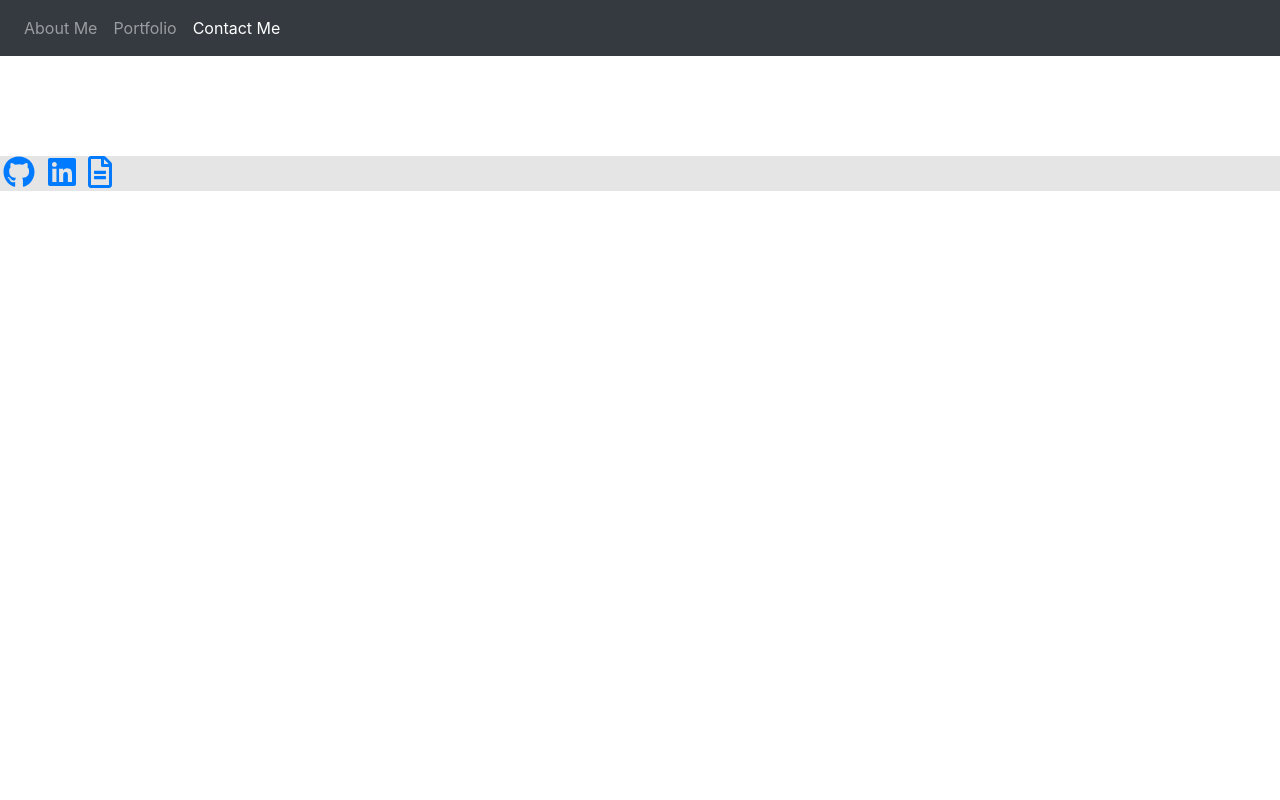
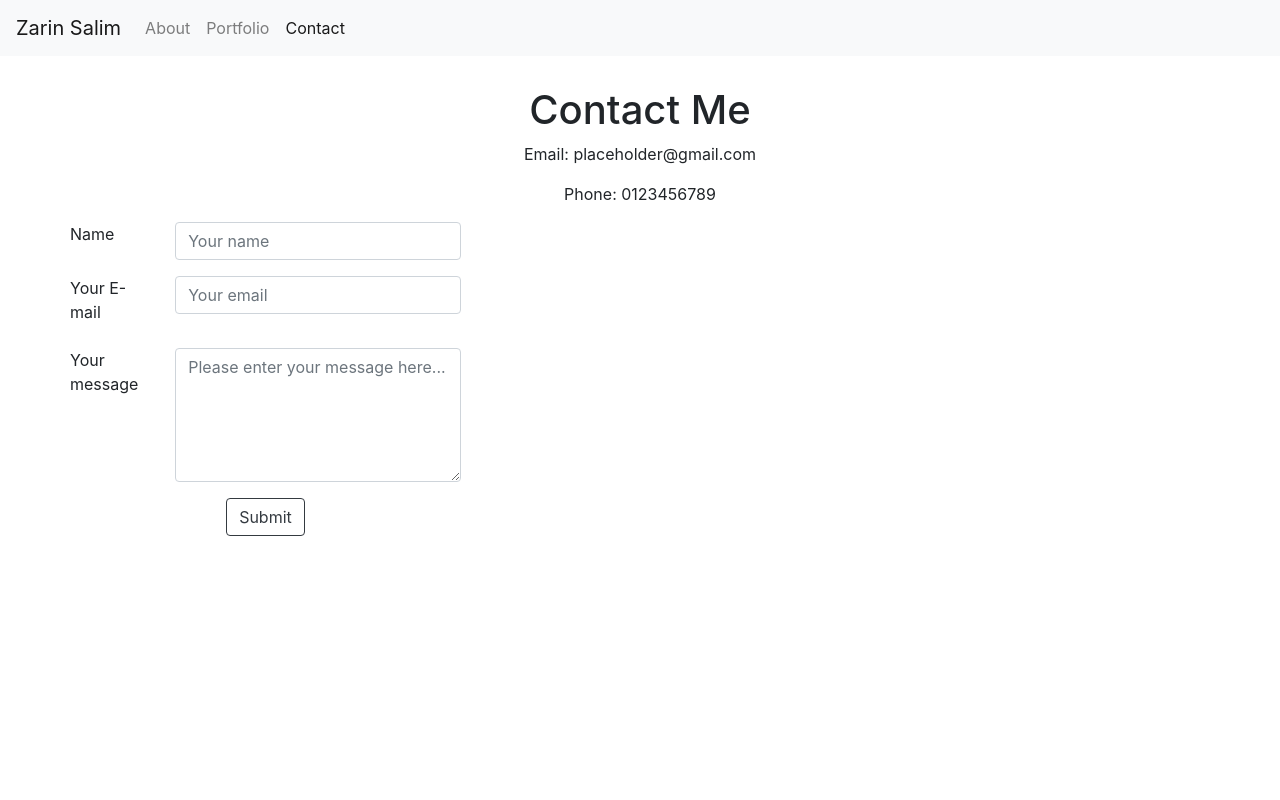
Before and after one commit to zs274/React-Portfolio, a React (Create React App) app: page /contact in a window 1280 px wide. Shown: the top 800 px of the page. Built offline with nearby package versions, Linux system fonts and the light colour scheme.

Commit message:
fixed issue that kept adding horizontal scroll, edited contact form, edited about page

```diff
--- a/src/App.css
+++ b/src/App.css
@@ -1,5 +1,9 @@
 .App {
   text-align: center;
+  height: 100vh;
+  width: 100vw;
+  max-width: 900px;
+  padding: 1rem;
 }
 
 .App-logo {
@@ -36,3 +40,19 @@
     transform: rotate(360deg);
   }
 }
+
+*, *::before, *::after {
+  box-sizing: inherit;
+}
+
+html {
+  /* this makes sure the padding and the border is included in the box sizing */
+  box-sizing: border-box;
+  overflow-y: hidden;
+}
+
+html body {
+  padding: 0;
+  margin: 0;
+  overflow-y: hidden;
+}
--- a/src/App.js
+++ b/src/App.js
@@ -1,11 +1,10 @@
 import React from "react";
 import { BrowserRouter as Router, Route } from "react-router-dom";
+import Contact from "./pages/Contact";
 import About from "./pages/About";
 import Navbar from "./components/Navbar";
 import Footer from "./components/Footer";
 import Wrapper from "./components/Wrapper";
-
-
 
 function App() {
   return (
@@ -15,6 +14,7 @@ function App() {
         <Wrapper>
           <Route exact path="/" component={About} />
           <Route exact path="/about" component={About} />
+          <Route exact path="/contact" component={Contact} />
         </Wrapper>
         <Footer />
       </div>
@@ -22,5 +22,4 @@ function App() {
   );
 }
 
-
 export default App;
--- a/src/components/Footer/index.js
+++ b/src/components/Footer/index.js
@@ -1,25 +1,12 @@
 import React from "react";
 import "./style.css";
-import { IconContext } from "react-icons";
-import { FaGithub, FaLinkedin, FaRegFileAlt } from "react-icons/fa";
-
 
 function Footer() {
-    return (
-        <IconContext.Provider value={{ size: "2em" }}>
-            <footer className="footer">
-                <span className="fa-stack">
-                    <a href="https://github.com/zs274">
-                        <FaGithub /></a> </span>
-                <span className="fa-stack">
-                    <a href="https://www.linkedin.com/in/zarin-salim-0107871bb">
-                        <FaLinkedin /></a></span>
-                <span className="fa-stack">
-                <a href="https://drive.google.com/file/d/13-_HL_4i1glhJXXfCgqHtEcVRuJvAgEe/view?usp=sharing">
-                    <FaRegFileAlt /></a></span>
-            </footer>
-        </IconContext.Provider>
-    );
+  return (
+    <footer className="footer">
+      <span>Zarin Salim</span>
+    </footer>
+  );
 }
 
 export default Footer;
--- a/src/components/Footer/style.css
+++ b/src/components/Footer/style.css
@@ -1,13 +1,14 @@
 .footer {
-    min-height: 35px;
+    min-height: 100px;
     background: #E5E5E5;
     position: sticky;
   }
 
   .footer span {
+    position: absolute;
     bottom: 0;
     left: 0;
     right: 0;
-    margin-top: 10px;
     padding: 3px;
+    background: #B8B8B8;
   }
--- a/src/components/Header/style.css
+++ b/src/components/Hero/style.css
@@ -1,11 +1,11 @@
 .hero {
-    /* height: 200px; */
+    height: 500px;
     background-size: cover;
     background-position: center;
     position: relative;
   }
 
-  /* .hero::after {
+  .hero::after {
     content: "";
     display: block;
     opacity: .4;
@@ -15,21 +15,19 @@
     left: 0;
     right: 0;
     background: black;
-  } */ */
+  }
 
   .hero * {
     position: relative;
     z-index: 2;
   }
 
+  .hero h1, .hero h2 {
+    color: white;
+  }
+
   .hero h1 {
-    color: white;
     font-size: 60px;
     padding-top: 140px;
     margin-top: 0;
-    padding-bottom: 50px;
   }
-
-  #about {
-    text-align: center;
-  }
--- a/src/components/Navbar/index.js
+++ b/src/components/Navbar/index.js
@@ -1,27 +1,32 @@
+import React from "react";
 import { Link } from "react-router-dom";
-import React, { useState } from 'react';
+import "./style.css";
+
+// Depending on the current path, this component sets the "active" class on the appropriate navigation link item
 function Navbar() {
-    const [isNavCollapsed, setIsNavCollapsed] = useState(true);
-    const handleNavCollapse = () => setIsNavCollapsed(!isNavCollapsed);
   return (
-        <nav className="navbar navbar-expand-lg navbar-dark bg-dark">
-            <button className="custom-toggler navbar-toggler" type="button" data-toggle="collapse" data-target="#navbarsExample09" aria-controls="navbarsExample09" aria-expanded={!isNavCollapsed ? true : false} aria-label="Toggle navigation" onClick={handleNavCollapse}>
-                <span className="navbar-toggler-icon"></span>
-            </button>
-            <div className={`${isNavCollapsed ? 'collapse' : ''} navbar-collapse`} id="navbarsExample09">
+    <nav className="navbar navbar-expand-lg navbar-light bg-light">
+      <Link className="navbar-brand" to="/">
+        Zarin Salim
+      </Link>
+      <div>
         <ul className="navbar-nav">
           <li className="nav-item">
             <Link
               to="/"
-                            className={window.location.pathname === "/" || window.location.pathname === "/" ? "nav-link active" : "nav-link"}
+              className={
+                window.location.pathname === "/" || window.location.pathname === "/about"
+                  ? "nav-link active"
+                  : "nav-link"
+              }
             >
-                            About Me
+              About
             </Link>
           </li>
           <li className="nav-item">
             <Link
               to="/portfolio"
-                            className= {window.location.pathname === "/portfolio" ? "nav-link active" : "nav-link"}
+              className={window.location.pathname === "/portfolio" ? "nav-link active" : "nav-link"}
             >
               Portfolio
             </Link>
@@ -31,7 +36,7 @@ function Navbar() {
               to="/contact"
               className={window.location.pathname === "/contact" ? "nav-link active" : "nav-link"}
             >
-                            Contact Me
+              Contact
             </Link>
           </li>
         </ul>
@@ -39,4 +44,5 @@ function Navbar() {
     </nav>
   );
 }
+
 export default Navbar;
--- /dev/null
+++ b/src/components/Navbar/style.css
@@ -0,0 +1,3 @@
+nav.navbar.navbar-default {
+    margin-bottom: 0;
+  }
--- a/src/index.css
+++ b/src/index.css
@@ -1,13 +1,13 @@
-body {
-  margin: 0;
-  font-family: -apple-system, BlinkMacSystemFont, 'Segoe UI', 'Roboto', 'Oxygen',
-    'Ubuntu', 'Cantarell', 'Fira Sans', 'Droid Sans', 'Helvetica Neue',
-    sans-serif;
-  -webkit-font-smoothing: antialiased;
-  -moz-osx-font-smoothing: grayscale;
+* {
+  box-sizing: border-box;
 }
 
-code {
-  font-family: source-code-pro, Menlo, Monaco, Consolas, 'Courier New',
-    monospace;
+html,
+body,
+#root,
+#root > div,
+div[data-reactroot] {
+  height: 100%;
+  padding: 0;
+  margin: 0;
 }
--- a/src/index.js
+++ b/src/index.js
@@ -5,12 +5,7 @@ import App from './App';
 import reportWebVitals from './reportWebVitals';
 import 'bootstrap/dist/css/bootstrap.min.css';
 
-ReactDOM.render(
-  <React.StrictMode>
-    <App />
-  </React.StrictMode>,
-  document.getElementById('root')
-);
+ReactDOM.render(<App />, document.getElementById('root'));
 
 // If you want to start measuring performance in your app, pass a function
 // to log results (for example: reportWebVitals(console.log))
--- a/src/pages/Contact.js
+++ b/src/pages/Contact.js
@@ -1,48 +1,54 @@
 import React from 'react';
+import Container from "../components/Container";
+import Row from "../components/Row";
+import Col from "../components/Col";
 
 function Contact() {
     return (
         <div>
-            <div className="contact">
-                <div class="container" id="contact">
-                    <h2>Contact Me</h2>
-                    <p>
-                        Email: placeholder@gmail.com
-                      <br />
-                            Phone: 07123456789
-                     </p>
+            <Container style={{ marginTop: 30 }}>
+                <Row>
+                    <Col size="md-12">
+                        <div className="text-center title">
+                            <h1>Contact Me</h1>
+                            <p> Email: placeholder@gmail.com</p>
+                            <p> Phone: 0123456789 </p>
+                        </div>
+                    </Col>
+                </Row>
+                <Row>
                     <form>
-                        <div class="form-group row">
-                            <label class="col-md-3 control-label" for="name">Name</label>
-                            <div class="col-md-9">
+                        <div className="form-group row">
+                            <label className="col-md-3 control-label" for="name">Name</label>
+                            <div className="col-md-9">
                                 <input id="name" name="name" type="text" placeholder="Your name" class="form-control" />
                             </div>
                         </div>
-                        <div class="form-group row">
-                            <label class="col-md-3 control-label" for="email">Your E-mail</label>
-                            <div class="col-md-9">
+                        <div className="form-group row">
+                            <label className="col-md-3 control-label" for="email">Your E-mail</label>
+                            <div className="col-md-9">
                                 <input id="email" name="email" type="text" placeholder="Your email" class="form-control" />
                             </div>
                         </div>
 
 
-                        <div class="form-group row">
-                            <label class="col-md-3 control-label" for="message">Your message</label>
-                            <div class="col-md-9">
+                        <div className="form-group row">
+                            <label className="col-md-3 control-label" for="message">Your message</label>
+                            <div className="col-md-9">
                                 <textarea class="form-control" id="message" name="message"
                                     placeholder="Please enter your message here..." rows="5"></textarea>
                             </div>
                         </div>
 
-                        <div class="form-row text-center">
+                        <div className="form-row text-center">
                             <div class="col-12">
                                 <button type="submit" class="btn btn-outline-dark" id="submit">Submit</button>
                             </div>
                         </div>
                     </form>
-                </div>
+                </Row>
 
-            </div>
+            </Container>
         </div>
     )
 }
```
Also changed, not shown: src/pages/About.js (+28 -12 lines), src/components/Hero/index.js (renamed from src/components/Header/index.js). Lines whose indentation alone changed are shown as unchanged.
